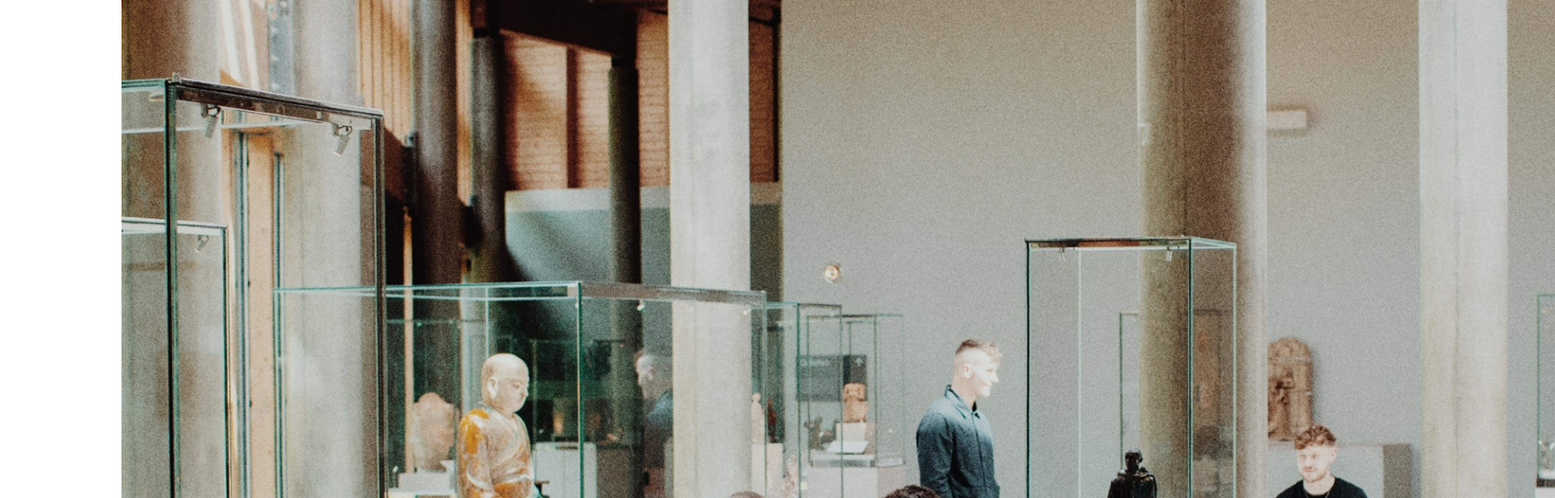
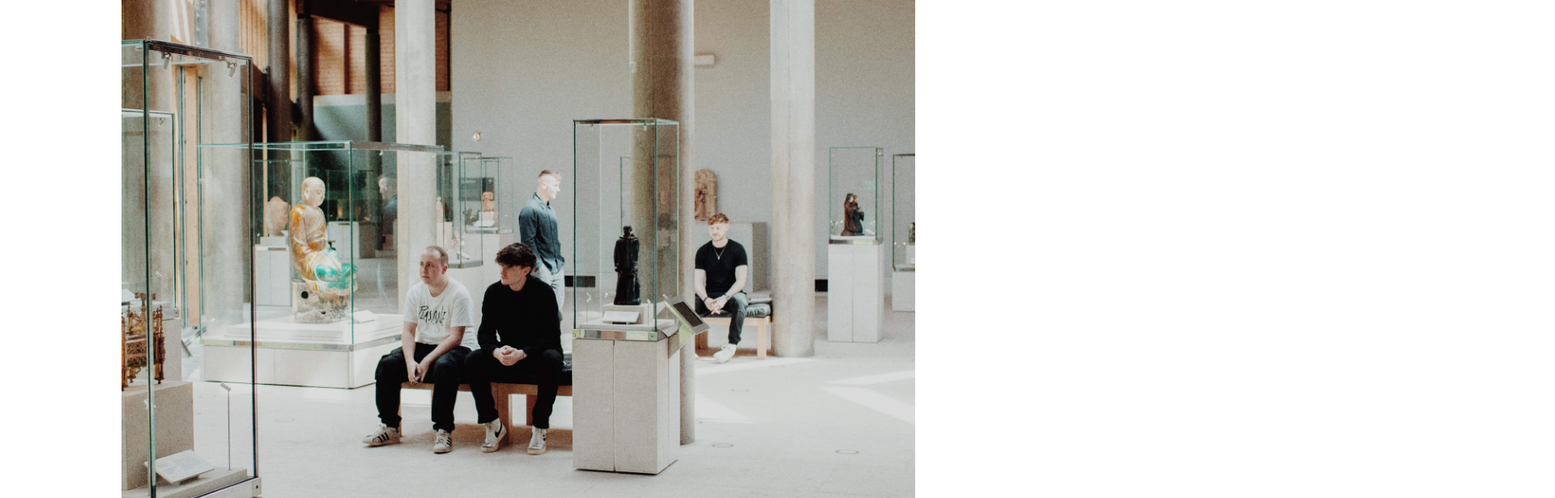
Before and after one commit to Jake10852/caseveti, a plain HTML site: page index.html in a window 1280 px wide. Shown: the top 616 px of the page at 81% size, 1920 px wide, since content can reach past the window. Drawn offline with nearby package versions, Linux system fonts and the light colour scheme.

Commit message:
Update index.html

```diff
--- a/index.html
+++ b/index.html
@@ -7,12 +7,23 @@
 <script src="https://www.w3schools.com/lib/w3.js"></script>
 <body>
 
+<style>
+  body {
+      margin: 0;
+      padding: 0;
+  }
+
+  .full-width-image {
+      width: 100%;
+      height: auto; /* Maintain aspect ratio */
+  }
+</style>
+
 <!-- Start Content -->
 <div id="home" class="w3-content">
 
 <!-- Image -->
-<img src="band2.JPG" alt="The Band" style="width:200%">
-
+<img src="band2.JPG" alt="Full Width Image" class="full-width-image">
 <!-- End Content -->
 </div>
 
```
